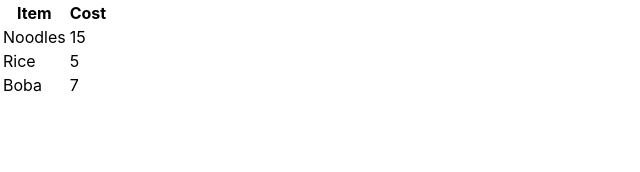
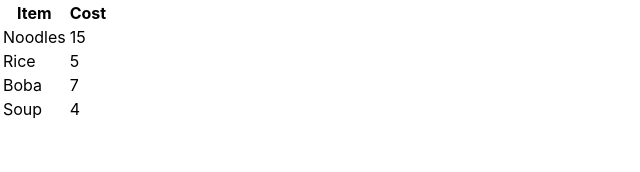
Before and after one commit to CD1088/Benmo, a React (Create React App) app in the folder benmo/: page / in a window 1280 px wide. Shown: the top 172 px of the page, without its empty margins (0-640 px from the left). Built offline with nearby package versions, Linux system fonts and the light colour scheme.

Commit message:
Made the printed list length dynamic

```diff
--- a/benmo/src/App.js
+++ b/benmo/src/App.js
@@ -19,6 +19,11 @@ function App() {
       name: "Boba",
       cost: 7,
       owner: -1
+    },
+    {
+      name: "Soup",
+      cost: 4,
+      owner: -1
     }
   ];
   return PrintItems(items, user);
--- a/benmo/src/foodList.jsx
+++ b/benmo/src/foodList.jsx
@@ -1,3 +1,4 @@
+import { use } from 'react';
 import RenderFoodItem from './foodItem'
 
 function PrintItems(items, user) {
@@ -8,9 +9,11 @@ function PrintItems(items, user) {
                     <th>Item</th>
                     <th>Cost</th>
                 </tr>
-                <RenderFoodItem foodItem={items[0]} user={user} />
-                <RenderFoodItem foodItem={items[1]} user={user} />
-                <RenderFoodItem foodItem={items[2]} user={user} />
+                {items.map((val, key) => {
+                    return (
+                        <RenderFoodItem foodItem={val} user={user} />
+                    )
+                })}
             </table>
         </div>
     );
```
